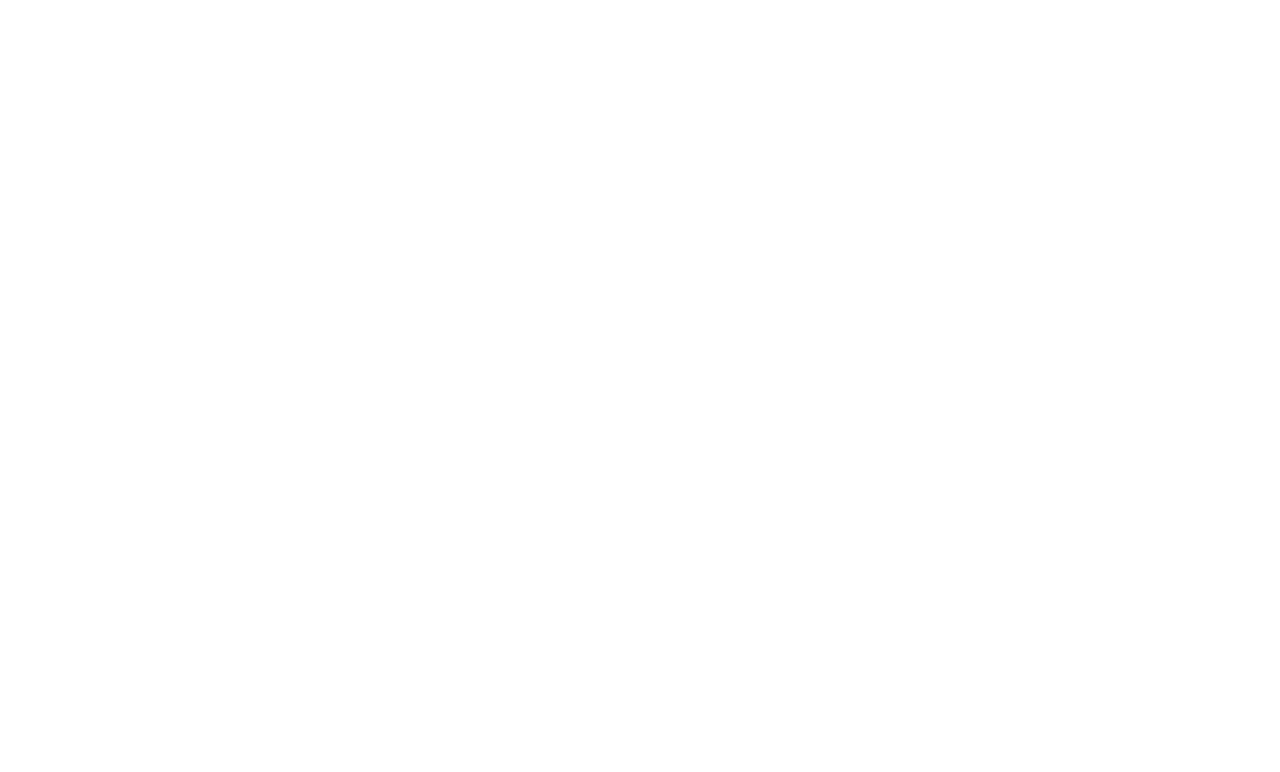
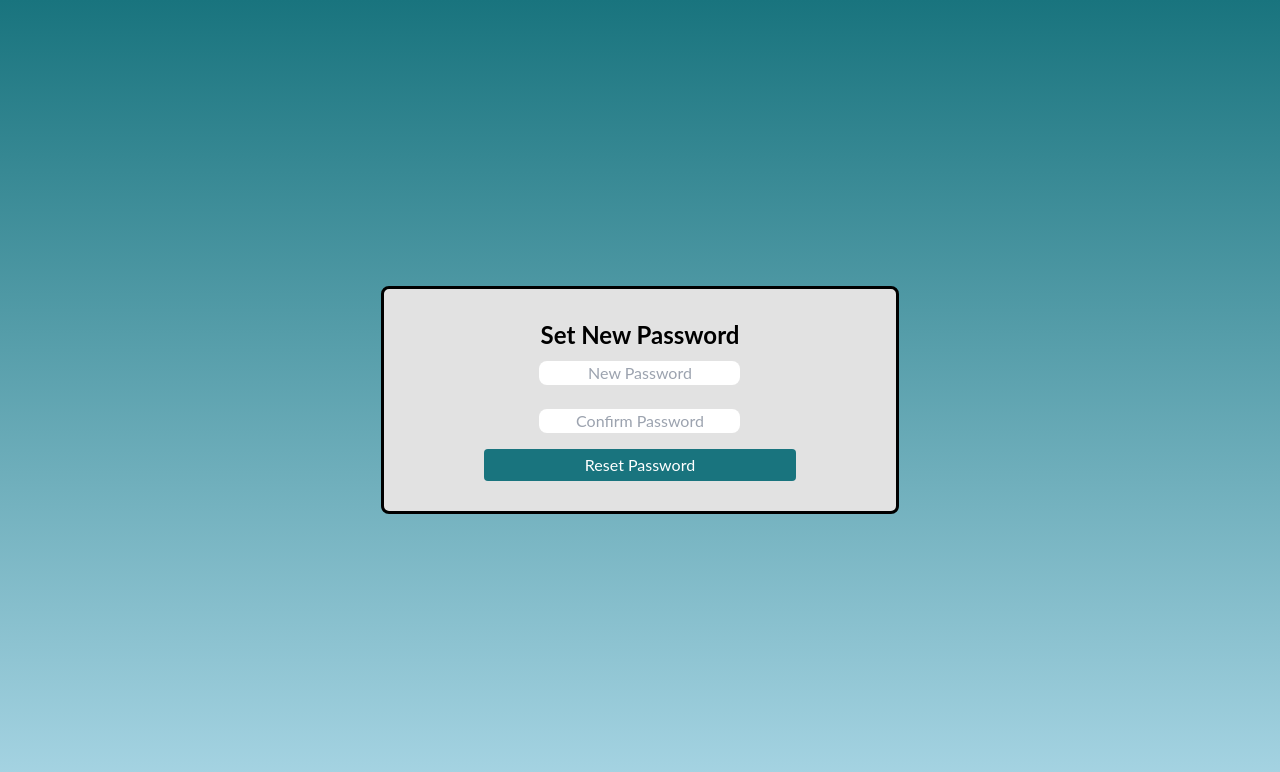
Before and after one commit to COSC-499-W2023/year-long-project-team-11, a React (Create React App) app in the folder app/frontend/: page /ResetPassword/1 in a window 1280 px wide. Before the commit this address had no page. Shown: the top 772 px of the page. Built offline with nearby package versions, Linux system fonts and the light colour scheme.

Commit message:
Add files via upload

```diff
--- a/app/frontend/src/App.js
+++ b/app/frontend/src/App.js
@@ -11,7 +11,7 @@
 import Regenerate from './Regenerate';
 import SavedContent from './SavedContent';
 import ForgetPassword from './ForgetPassword';
-
+import ResetPassword from './ResetPassword';
 function App() {
   return (
     <div className='App'>
@@ -28,6 +28,7 @@
         <Route path='/Regenerate' element={<Regenerate />} />
         <Route path='/SavedContent' element={<SavedContent/>}/>
         <Route path='/ForgetPassword' element={<ForgetPassword/>}/>
+        <Route path='/ResetPassword/:userid' element={<ResetPassword/>}/>
       </Routes>
     </div>
   );
--- a/app/frontend/src/ForgetPassword.js
+++ b/app/frontend/src/ForgetPassword.js
@@ -1,15 +1,22 @@
 import React, { useState } from 'react';
 import axios from 'axios';
 import { Link } from 'react-router-dom';
-
+import { useNavigate } from 'react-router-dom';
 export default function ForgetPassword() {
   const [email, setEmail] = useState('');
   const [message, setMessage] = useState('');
-
+  if (localStorage.getItem('loggedIn') == 'true') {
+    window.location.href = "/Prompt";
+  }
+  // const navigate= useNavigate();
+  // const passemail= () => {
+  //  navigate('/ResetPassword',{state: {email: email}});
+  // };
   const handleResetPassword = async (e) => {
     e.preventDefault();
     try {
-      const response = await axios.post('http://localhost:8000/password_reset/', { email });
+      console.log('Email:', email);
+      const response = await axios.post('http://localhost:8000/forgetpassword/', { email: email });
       setMessage('If an account with that email exists, we have sent a password reset link.');
     } catch (error) {
       console.error('Failed to reset password', error);
--- /dev/null
+++ b/app/frontend/src/ResetPassword.js
@@ -0,0 +1,54 @@
+import React, { useState } from 'react';
+import axios from 'axios';
+import { useNavigate} from 'react-router-dom';
+import {useLocation} from 'react-router-dom';
+import { useParams } from 'react-router-dom';
+export default function ResetPassword() {
+  const navigate = useNavigate();
+//   const location= useLocation();
+//   const email= location.state?.email;
+  //const [email,setEmail]= useState('');
+  const { userid } = useParams();
+  const [newPassword, setNewPassword] = useState('');
+  const [confirmPassword, setConfirmPassword] = useState('');
+  const [error, setError] = useState('');
+  if (localStorage.getItem('loggedIn') == 'true') {
+    window.location.href = "/Prompt";
+  }
+  const handleSubmit = async (e) => {
+    e.preventDefault();
+    if (newPassword !== confirmPassword) {
+      setError("Passwords don't match.");
+      return;
+    }
+
+    try {
+      await axios.post('http://localhost:8000/resetpassword/', {
+        userid: userid,
+        password: newPassword
+    });
+      navigate('/Login');
+    } catch (err) {
+      setError('Failed to reset password. Please try the link in your email again.');
+    }
+  };
+
+  return (
+    <div className="h-screen grid place-items-center">
+        <div className="grid place-items-center">
+        <div className="grid place-items-center rounded-lg w-500 h-500 px-[100px] py-[30px] text-center bg-[#E2E2E2] border-[3px] border-black">
+        <h2 className="font-bold text-2xl pb-[10px]">Set New Password</h2>
+      {error && <p>{error}</p>}
+      <form onSubmit={handleSubmit}>
+        <input className="bg-white text-center rounded-lg" type="password" placeholder="New Password" value={newPassword} onChange={(e) => setNewPassword(e.target.value)} required />
+        <br/>
+        <br/>
+        <input className="bg-white text-center rounded-lg" type="password" placeholder="Confirm Password" value={confirmPassword} onChange={(e) => setConfirmPassword(e.target.value)} required />
+        <button className="bg-[#19747E] text-white py-1 rounded hover:bg-[#316268] w-[100%] mt-4" type="submit">Reset Password</button>
+      </form>
+      </div>
+      </div>
+
+    </div>
+  );
+}
```
